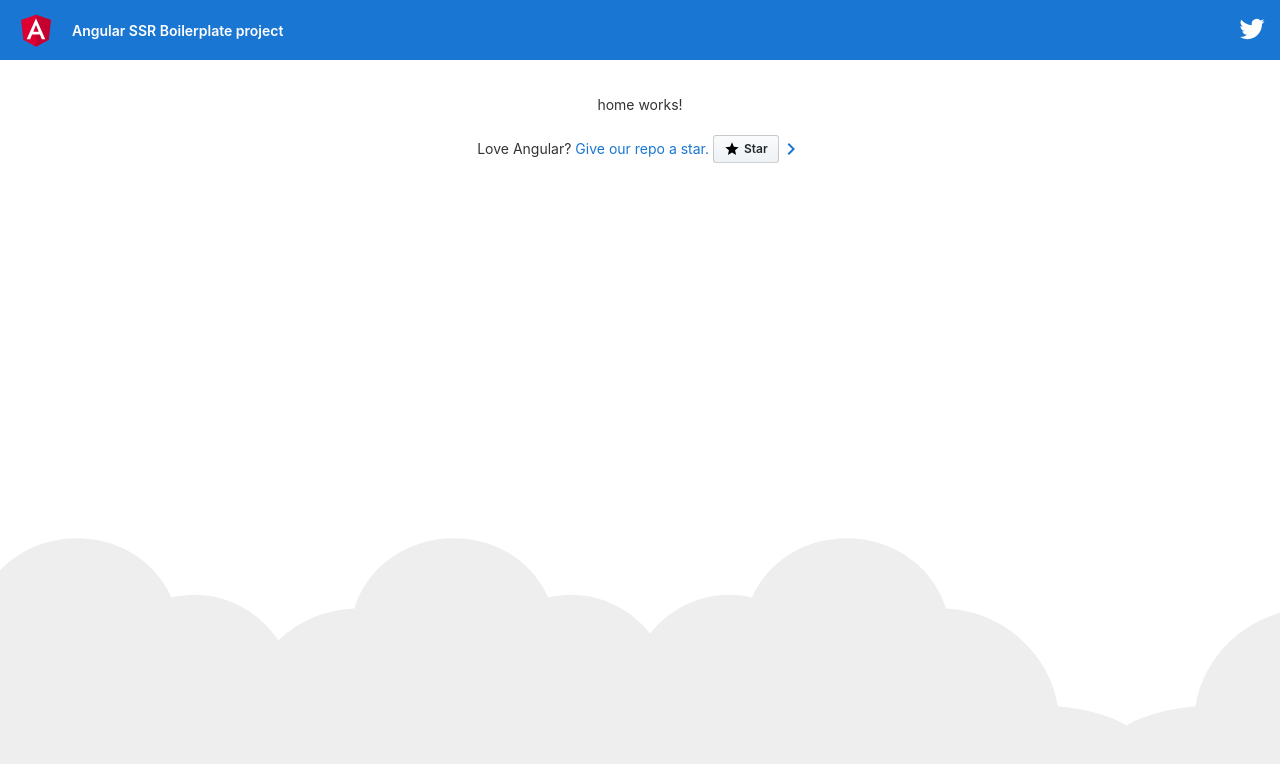
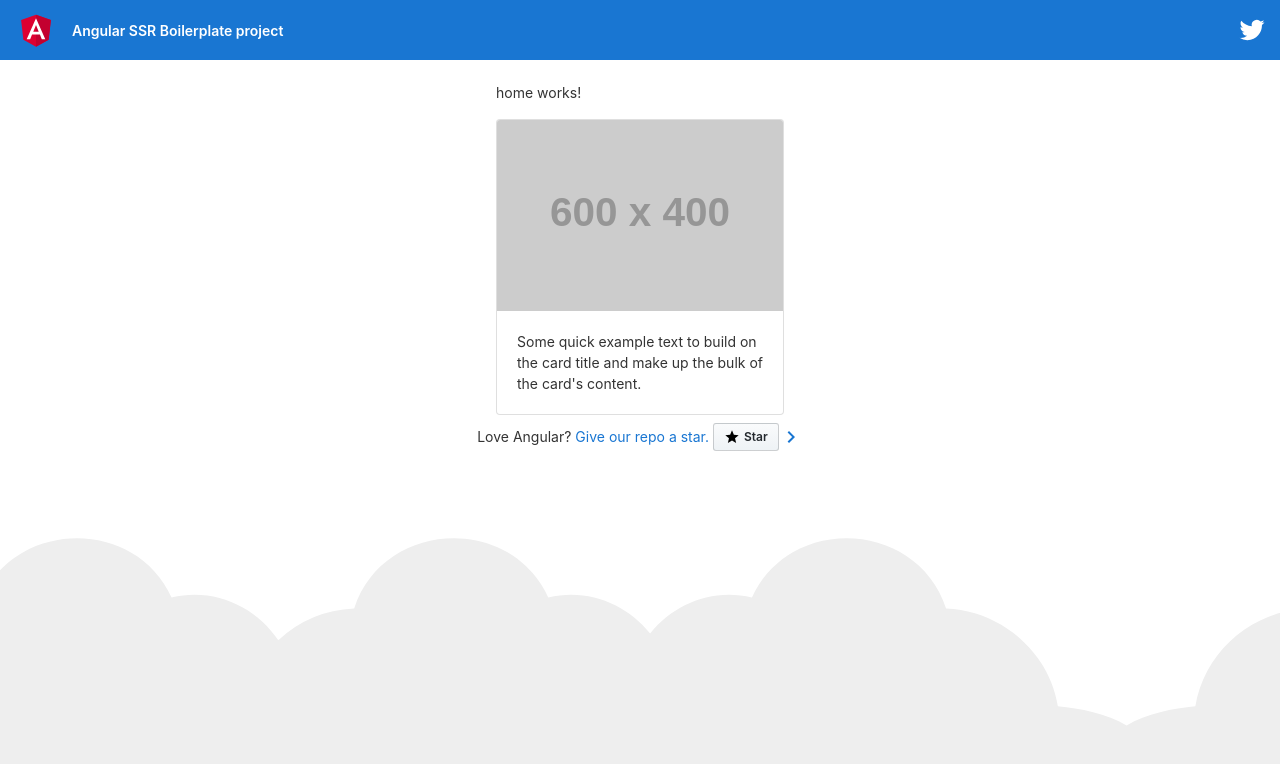
Before and after one commit to alihaider78222/angular-ssr-boilerplate, an Angular app: page / in a window 1280 px wide. Shown: the top 764 px of the page. Built offline with nearby package versions, Linux system fonts and the light colour scheme.

Commit message:
bootstrap added

```diff
--- a/angular.json
+++ b/angular.json
@@ -25,9 +25,14 @@
               "src/assets"
             ],
             "styles": [
-              "src/styles.css"
+              "src/styles.css",
+              "./node_modules/bootstrap/dist/css/bootstrap.min.css",
+              "./node_modules/bootstrap/dist/css/bootstrap.css",
+              "./node_modules/bootstrap/scss/bootstrap.scss"
             ],
-            "scripts": []
+            "scripts": [
+              "node_modules/bootstrap/dist/js/bootstrap.min.js"
+            ]
           },
           "configurations": {
             "production": {
--- a/package.json
+++ b/package.json
@@ -18,6 +18,8 @@
     "@angular/platform-browser": "^16.0.0",
     "@angular/platform-browser-dynamic": "^16.0.0",
     "@angular/router": "^16.0.0",
+    "@ng-bootstrap/ng-bootstrap": "15.0.0",
+    "bootstrap": "^4.6.2",
     "rxjs": "~7.8.0",
     "tslib": "^2.3.0",
     "zone.js": "~0.13.0"
--- a/src/app/app.module.ts
+++ b/src/app/app.module.ts
@@ -4,6 +4,7 @@ import { BrowserModule } from '@angular/platform-browser';
 import { AppComponent } from './app.component';
 import { HomeComponent } from './pages/home/home.component';
 import { AppRoutingModule } from 'src/app-routing.module';
+import { HttpClientModule } from '@angular/common/http';
 
 @NgModule({
   declarations: [
@@ -12,7 +13,8 @@ import { AppRoutingModule } from 'src/app-routing.module';
   ],
   imports: [
     BrowserModule,
-    AppRoutingModule
+    AppRoutingModule,
+    HttpClientModule
   ],
   providers: [],
   bootstrap: [AppComponent]
--- a/src/app/pages/home/home.component.html
+++ b/src/app/pages/home/home.component.html
@@ -1 +1,9 @@
 <p>home works!</p>
+
+
+<div class="card" style="width: 18rem;">
+  <img class="card-img-top" src="https://placehold.co/600x400" alt="Card image cap">
+  <div class="card-body">
+    <p class="card-text">Some quick example text to build on the card title and make up the bulk of the card's content.</p>
+  </div>
+</div>
--- a/src/app/pages/home/home.component.ts
+++ b/src/app/pages/home/home.component.ts
@@ -1,10 +1,18 @@
-import { Component } from '@angular/core';
+import { Component, OnInit } from '@angular/core';
+import { ApiService } from 'src/app/services/api/api.service';
 
 @Component({
   selector: 'app-home',
   templateUrl: './home.component.html',
   styleUrls: ['./home.component.css']
 })
-export class HomeComponent {
+export class HomeComponent implements OnInit {
+
+  constructor(
+    private api : ApiService
+  ){ }
+  ngOnInit(): void {
+
+  }
 
 }
--- /dev/null
+++ b/src/app/services/api/api.service.ts
@@ -0,0 +1,9 @@
+import { Injectable } from '@angular/core';
+import { HttpClient } from '@angular/common/http';
+
+@Injectable({
+  providedIn: 'root'
+})
+export class ApiService {
+
+}
```
Also changed, not shown: 2 other files (tests, documents, lock files or other folders).
